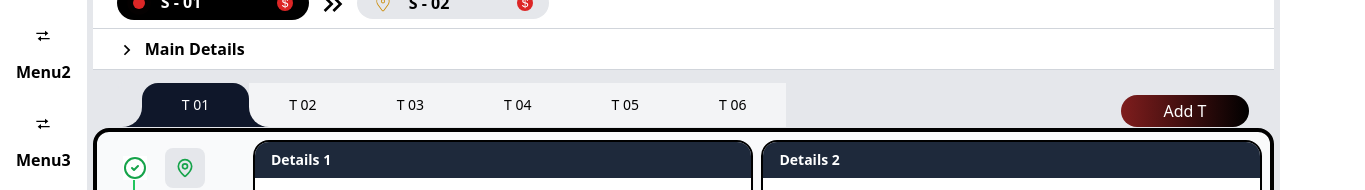
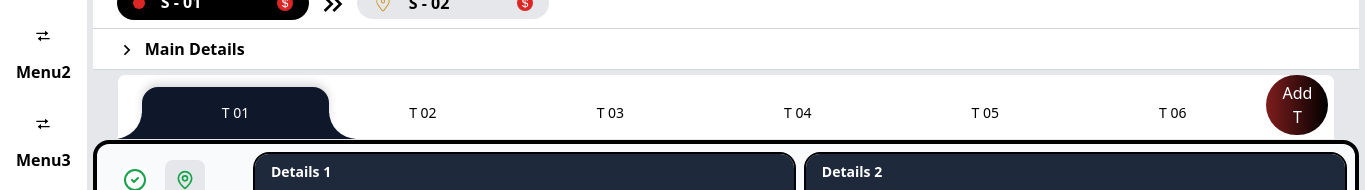
Before and after one commit to piriyaluxan/organia-ui-task-piriyaluxan, a React (Vite) app: page / in a window 1280 px wide. Shown: the part 122-312 px from the top of the page, 1365 px wide, since content can reach past the window. Built offline with nearby package versions, Linux system fonts and the light colour scheme.

Commit message:
#5,tab styling  implemented

```diff
--- a/src/components/TabBar.jsx
+++ b/src/components/TabBar.jsx
@@ -2,48 +2,83 @@ import React from "react";
 
 const TabBar = ({ tabs, activeTab, onTabChange }) => {
   return (
-    <div className="flex items-end  border border-border rounded-t-lg overflow-hidden relative pl-6">
+    <div className="flex items-end border border-border rounded-t-lg overflow-hidden relative pl-6 bg-white">
       {tabs.map((tab, idx) => {
         const isActive = idx === activeTab;
+
         return (
-          <div key={tab} className="relative flex-shrink-0 ">
-            {isActive && (
-              <>
-                {/* Left inverse curve */}
           <div
-                  className="absolute bottom-0 -left-8 w-8 h-8  z-10"
+            key={tab}
+            className="relative flex-shrink-0 transition-all duration-300 ease-out"
+          >
+            {/* LEFT CURVE - always rendered, opacity transition only */}
+            <div
+              className={`absolute bottom-0 -left-8 w-8 h-8 pointer-events-none transition-opacity duration-300 ease-out ${
+                isActive ? "opacity-100" : "opacity-0"
+              }`}
+            >
+              <div
+                className="absolute inset-0 z-10"
                 style={{
                   borderBottomRightRadius: "20px",
-                    boxShadow: "6px 6px 0 0 #0f172a", // slate-900
+                  boxShadow: "6px 6px 0 0 #0f172a",
                 }}
               />
+              <div
+                className="absolute inset-0 z-20"
+                style={{
+                  borderBottomRightRadius: "28px",
+                  boxShadow: "6px 6px 0 0 #0f172a",
+                }}
+              />
+            </div>
 
-                {/* Right inverse curve */}
+            {/* RIGHT CURVE - always rendered, opacity transition only */}
             <div
-                  className="absolute bottom-0 -right-8 w-8 h-8 z-10"
+              className={`absolute bottom-0 -right-8 w-8 h-8 pointer-events-none transition-opacity duration-300 ease-out ${
+                isActive ? "opacity-100" : "opacity-0"
+              }`}
+            >
+              <div
+                className="absolute inset-0 z-10"
                 style={{
                   borderBottomLeftRadius: "20px",
-                    boxShadow: "-6px 6px 0 0 #0f172a", // slate-900 color
+                  boxShadow: "-6px 6px 0 0 #0f172a",
                 }}
               />
-              </>
-            )}
+              <div
+                className="absolute inset-0 z-20"
+                style={{
+                  borderBottomLeftRadius: "28px",
+                  boxShadow: "-6px 6px 0 0 #0f172a",
+                }}
+              />
+            </div>
+
+            {/* TAB BUTTON */}
             <button
               onClick={() => onTabChange(idx)}
-              className={`relative px-10 py-3 text-sm font-medium transition-all  ${
+              className={`
+                relative px-20 py-4 text-sm font-medium
+                transition-all duration-300 ease-out
+                rounded-t-2xl
+                ${
                   isActive
-                  ? "bg-[#0f172a] text-white rounded-t-2xl z-10"
-                  : "bg-gray-100 text-black hover:bg-gray-200"
-              }`}
+                    ? "bg-[#0f172a] text-white shadow-[0_-4px_8px_rgba(0,0,0,0.15)] z-10"
+                    : "bg-white text-black hover:bg-gray-200 z-0"
+                }
+              `}
             >
               {tab}
             </button>
           </div>
         );
       })}
+
       <div className="flex-1" />
+
       {/* Add Button */}
-      <button className="bg-gradient-to-r from-red-900 to-black text-white px-4 py-1 rounded-full hover:opacity-90 w-32 transition">
+      <button className="bg-gradient-to-r from-red-900 to-black text-white px-4 py-1.5 rounded-full hover:opacity-90 w-32 transition mr-2 mb-1">
         Add T
       </button>
     </div>
--- a/src/layouts/MainContent.jsx
+++ b/src/layouts/MainContent.jsx
@@ -70,7 +70,7 @@ const MainContent = () => {
           </div>
         </div>
 
-        <div className="px-6 pt-3">
+        <div className="px-6 pt-1">
           <TabBar
             tabs={tabs}
             activeTab={activeTab}
```
Lines whose indentation alone changed are shown as unchanged.
